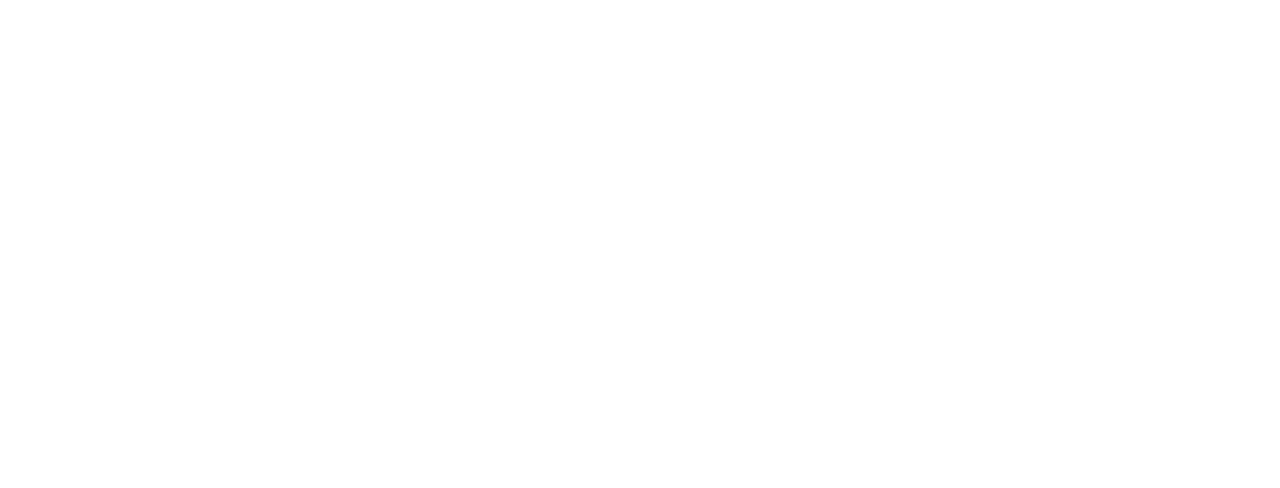
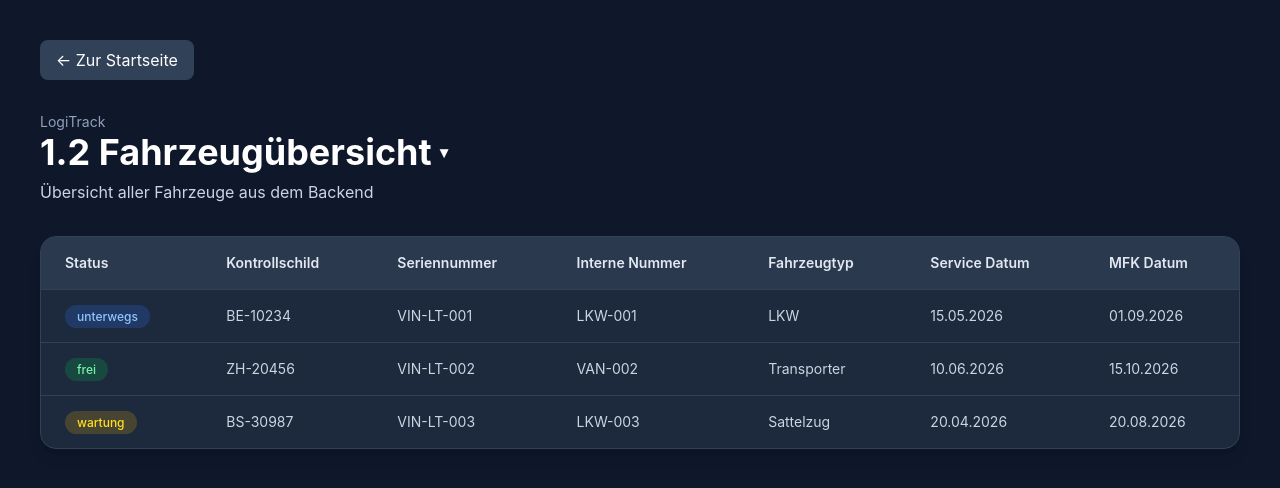
Before and after one commit to ITKFA35/LogiTrack, a React (Vite) app: page /fahrzeuge in a window 1280 px wide. Before the commit this address had no page. Shown: the top 488 px of the page. Built offline with nearby package versions, Linux system fonts and the light colour scheme; data requests are answered from the project's data file.

Commit message:
Improve transport form validation and UI feedback

```diff
--- a/src/App.jsx
+++ b/src/App.jsx
@@ -6,6 +6,7 @@ import Inventory from "./pages/Inventory";
 import Reports from "./pages/Reports";
 import CustomerPartnerPortal from "./pages/CustomerPartnerPortal";
 import DashboardV2 from "./pages/DashboardV2";
+import FahrzeugUebersicht from "./pages/FahrzeugUebersicht";
 
 import ApiTest from "./pages/ApiTest";
 
@@ -20,6 +21,7 @@ function App() {
       <Route path="/inventar" element={<Inventory />} />
       <Route path="/reports" element={<Reports />} />
       <Route path="/api-test" element={<ApiTest />} />
+      <Route path="/fahrzeuge" element={<FahrzeugUebersicht />} />
     </Routes>
   );
 }
--- /dev/null
+++ b/src/components/DataTable.jsx
@@ -0,0 +1,39 @@
+export default function DataTable({ columns, data, onRowClick }) {
+  return (
+    <div className="overflow-x-auto rounded-2xl border border-slate-700 bg-slate-800 shadow-lg">
+      <table className="min-w-full">
+        <thead className="bg-slate-700/70">
+          <tr>
+            {columns.map((column) => (
+              <th
+                key={column.key}
+                className="px-6 py-4 text-left text-sm font-semibold text-slate-200"
+              >
+                {column.label}
+              </th>
+            ))}
+          </tr>
+        </thead>
+
+        <tbody>
+          {data.map((item) => (
+            <tr
+              key={item.id}
+              onClick={() => onRowClick && onRowClick(item)}
+              className="border-t border-slate-700 hover:bg-slate-700/40 transition"
+            >
+              {columns.map((column) => (
+                <td
+                  key={column.key}
+                  className="px-6 py-4 text-sm text-slate-300"
+                >
+                  {column.render ? column.render(item) : item[column.key]}
+                </td>
+              ))}
+            </tr>
+          ))}
+        </tbody>
+      </table>
+    </div>
+  );
+}
--- a/src/pages/DashboardV2.jsx
+++ b/src/pages/DashboardV2.jsx
@@ -1,5 +1,5 @@
 import { useNavigate } from "react-router-dom";
-import { useState, useEffect } from "react";
+import { useState, useEffect} from "react";
 import { getSendungen, deleteSendung, updateSendung } from "../services/api";
 import deleteIcon from "../assets/delete.svg";
 
@@ -8,6 +8,7 @@ export default function DashboardV2() {
   const [menuOpen, setMenuOpen] = useState(false);
   const [sendungen, setSendungen] = useState([]);
   const [selectedSendung, setSelectedSendung] = useState(null);
+  const [toastMessage, setToastMessage] = useState("");
 
   const [editForm, setEditForm] = useState({
     startStrasse: "",
@@ -27,6 +28,16 @@ export default function DashboardV2() {
   });
 
   useEffect(() => {
+  const message = sessionStorage.getItem("toastMessage");
+
+  if (message) {
+    setToastMessage(message);
+
+    setTimeout(() => {
+      setToastMessage("");
+      sessionStorage.removeItem("toastMessage");
+    }, 3000);
+  }
     getSendungen().then((data) => {
       setSendungen(data);
     });
@@ -115,13 +126,17 @@ export default function DashboardV2() {
   };
 
   const handleDelete = async (id) => {
-    const confirmed = window.confirm("Bist du sicher, dass du diese Sendung löschen möchtest?");
+
+    const confirmed = window.confirm(
+      "Bist du sicher, dass du diese Sendung löschen möchtest?"
+    );
     if (!confirmed) return;
 
     try {
       await deleteSendung(id);
-
-      setSendungen((prev) => prev.filter((sendung) => sendung.id !== id));
+      setSendungen((prev) =>
+        prev.filter((sendung) => sendung.id !== id)
+      );
 
       if (selectedSendung && selectedSendung.id === id) {
         setSelectedSendung(null);
@@ -133,6 +148,8 @@ export default function DashboardV2() {
   };
 
   const handleSave = async () => {
+    const currentId = selectedSendung.id;
+
     const updatedSendung = {
       ...selectedSendung,
       ...editForm,
@@ -141,15 +158,26 @@ export default function DashboardV2() {
     };
 
     try {
-      const savedSendung = await updateSendung(selectedSendung.id, updatedSendung);
+      const savedSendung = await updateSendung(currentId, updatedSendung);
 
       setSendungen((prev) =>
         prev.map((sendung) =>
-          sendung.id === selectedSendung.id ? savedSendung : sendung
+          sendung.id === currentId ? savedSendung : sendung
         )
       );
 
-      closeEditModal();
+      setSelectedSendung(null);
+
+      setTimeout(() => {
+        const row = document.getElementById(`sendung-row-${currentId}`);
+
+        if (row) {
+          row.scrollIntoView({
+            behavior: "smooth",
+            block: "center",
+          });
+        }
+      }, 100);
     } catch (error) {
       console.error("UPDATE ERROR:", error);
       alert("Fehler beim Speichern der Sendung");
@@ -167,6 +195,11 @@ export default function DashboardV2() {
 
   return (
     <div className="min-h-screen bg-slate-900 text-white p-8 md:p-10">
+      {toastMessage && (
+        <div className="fixed right-6 top-6 z-50 rounded-xl border border-green-500/30 bg-green-500/20 px-5 py-3 text-green-200 shadow-lg">
+          {toastMessage}
+        </div>
+      )}
       <button
         type="button"
         onClick={() => navigate("/reports")}
@@ -215,6 +248,16 @@ export default function DashboardV2() {
             </button>
 
             <button
+              onClick={() => {
+                navigate("/fahrzeuge");
+                setDropdownOpen(false);
+              }}
+              className="block w-full px-4 py-3 text-left text-sm text-white hover:bg-slate-800 transition"
+            >
+              1.2 Fahrzeugübersicht
+            </button>
+
+            <button
               type="button"
               onClick={() => {
                 navigate("/transport");
@@ -258,6 +301,7 @@ export default function DashboardV2() {
           <tbody>
             {sendungen.map((sendung) => (
               <tr
+                id={`sendung-row-${sendung.id}`}
                 key={sendung.id}
                 onClick={() => openEditModal(sendung)}
                 className="cursor-pointer border-t border-slate-700 hover:bg-slate-700/40 transition"
--- /dev/null
+++ b/src/pages/FahrzeugUebersicht.jsx
@@ -0,0 +1,131 @@
+import { useEffect, useState } from "react";
+import { useNavigate } from "react-router-dom";
+import { getFahrzeuge } from "../services/api";
+import DataTable from "../components/DataTable";
+
+export default function FahrzeugUebersicht() {
+  const navigate = useNavigate();
+  const [fahrzeuge, setFahrzeuge] = useState([]);
+  const [menuOpen, setMenuOpen] = useState(false);
+
+  useEffect(() => {
+    getFahrzeuge().then((data) => {
+      setFahrzeuge(data);
+    });
+  }, []);
+
+const columns = [
+  {
+    key: "status",
+    label: "Status",
+    render: (fahrzeug) => (
+        <span
+        className={`rounded-full px-3 py-1 text-xs font-medium ${getStatusStyle(fahrzeug.status)}`}
+        >
+        {fahrzeug.status}
+        </span>
+    ),
+    },
+  { key: "kontrollschild", label: "Kontrollschild" },
+  { key: "seriennummer", label: "Seriennummer" },
+  { key: "interneNummer", label: "Interne Nummer" },
+  { key: "fahrzeugTyp", label: "Fahrzeugtyp" },
+  {
+    key: "serviceDatum",
+    label: "Service Datum",
+    render: (fahrzeug) => formatDateToGerman(fahrzeug.serviceDatum),
+  },
+  {
+    key: "mfkDatum",
+    label: "MFK Datum",
+    render: (fahrzeug) => formatDateToGerman(fahrzeug.mfkDatum),
+  },
+];
+
+  const formatDateToGerman = (dateValue) => {
+    if (!dateValue) return "";
+    const [year, month, day] = dateValue.split("-");
+    return `${day}.${month}.${year}`;
+  };
+
+  const getStatusStyle = (status) => {
+  switch (status?.toLowerCase()) {
+    case "frei":
+      return "bg-green-500/20 text-green-300";
+
+    case "unterwegs":
+      return "bg-blue-500/20 text-blue-300";
+
+    case "wartung":
+      return "bg-yellow-500/20 text-yellow-300";
+
+    default:
+      return "bg-slate-500/20 text-slate-300";
+  }
+};
+
+return (
+  <div className="min-h-screen bg-slate-900 p-8 text-white md:p-10">
+    <button
+      type="button"
+      onClick={() => navigate("/reports")}
+      className="mb-8 rounded-lg bg-slate-700 px-4 py-2 hover:bg-slate-600 transition"
+    >
+      ← Zur Startseite
+    </button>
+
+    <div className="relative mb-8">
+      <p className="text-sm text-slate-400">LogiTrack</p>
+
+      <h1
+        onClick={() => setMenuOpen(!menuOpen)}
+        className="inline-flex cursor-pointer items-center gap-2 text-3xl font-bold md:text-4xl hover:text-blue-400 transition"
+      >
+        1.2 Fahrzeugübersicht
+        <span className="text-base">▾</span>
+      </h1>
+
+      <p className="mt-2 text-slate-300">
+        Übersicht aller Fahrzeuge aus dem Backend
+      </p>
+
+      {menuOpen && (
+        <div className="absolute mt-3 w-72 rounded-xl border border-slate-700 bg-slate-900 shadow-xl z-50">
+          <button
+            onClick={() => {
+              navigate("/reports");
+              setMenuOpen(false);
+            }}
+            className="block w-full px-4 py-3 text-left text-sm hover:bg-slate-800 rounded-t-xl"
+          >
+            1. Reporting & Dashboard
+          </button>
+
+          <button
+            onClick={() => {
+              navigate("/reports/dashboard");
+              setMenuOpen(false);
+            }}
+            className="block w-full px-4 py-3 text-left text-sm hover:bg-slate-800"
+          >
+            1.1 Detaillierte Berichte
+          </button>
+
+          <button
+            onClick={() => {
+              navigate("/fahrzeuge");
+              setMenuOpen(false);
+            }}
+            className="block w-full px-4 py-3 text-left text-sm hover:bg-slate-800 rounded-b-xl"
+          >
+            1.2 Fahrzeugübersicht
+          </button>
+        </div>
+      )}
+    </div>
+
+    <div className="mt-8">
+      <DataTable columns={columns} data={fahrzeuge} />
+    </div>
+  </div>
+)}
--- a/src/pages/Reports.jsx
+++ b/src/pages/Reports.jsx
@@ -64,6 +64,16 @@ export default function Reports() {
             >
               1.1 Detaillierte Berichte
             </button>
+
+            <button
+              onClick={() => {
+                navigate("/fahrzeuge");
+                setDropdownOpen(false);
+              }}
+              className="block w-full px-4 py-3 text-left text-sm text-white hover:bg-slate-800 transition"
+            >
+              1.2 Fahrzeugübersicht
+            </button>
           </div>
         )}
       </div>
@@ -79,9 +89,15 @@ export default function Reports() {
         </button>
 
 
-        <div className="rounded-2xl bg-slate-800 p-6 shadow-lg">
-          <p className="text-gray-400">Anzahl Fahrzeuge</p>
-          <h2 className="mt-2 text-3xl font-bold">{fahrzeuge.length}</h2>
+        <div
+          onClick={() => navigate("/fahrzeuge")}
+          className="cursor-pointer rounded-2xl border border-slate-800 bg-slate-800 p-6 shadow-lg transition hover:bg-slate-700/60"
+        >
+          <p className="text-slate-400">Anzahl Fahrzeuge</p>
+
+          <p className="mt-3 text-4xl font-bold text-white">
+            {fahrzeuge.length}
+          </p>
         </div>
       </div>
     </div>
```
Also changed, not shown: db.json (+14 -38 lines), src/pages/TransportManagement.jsx (+71 -6 lines).
